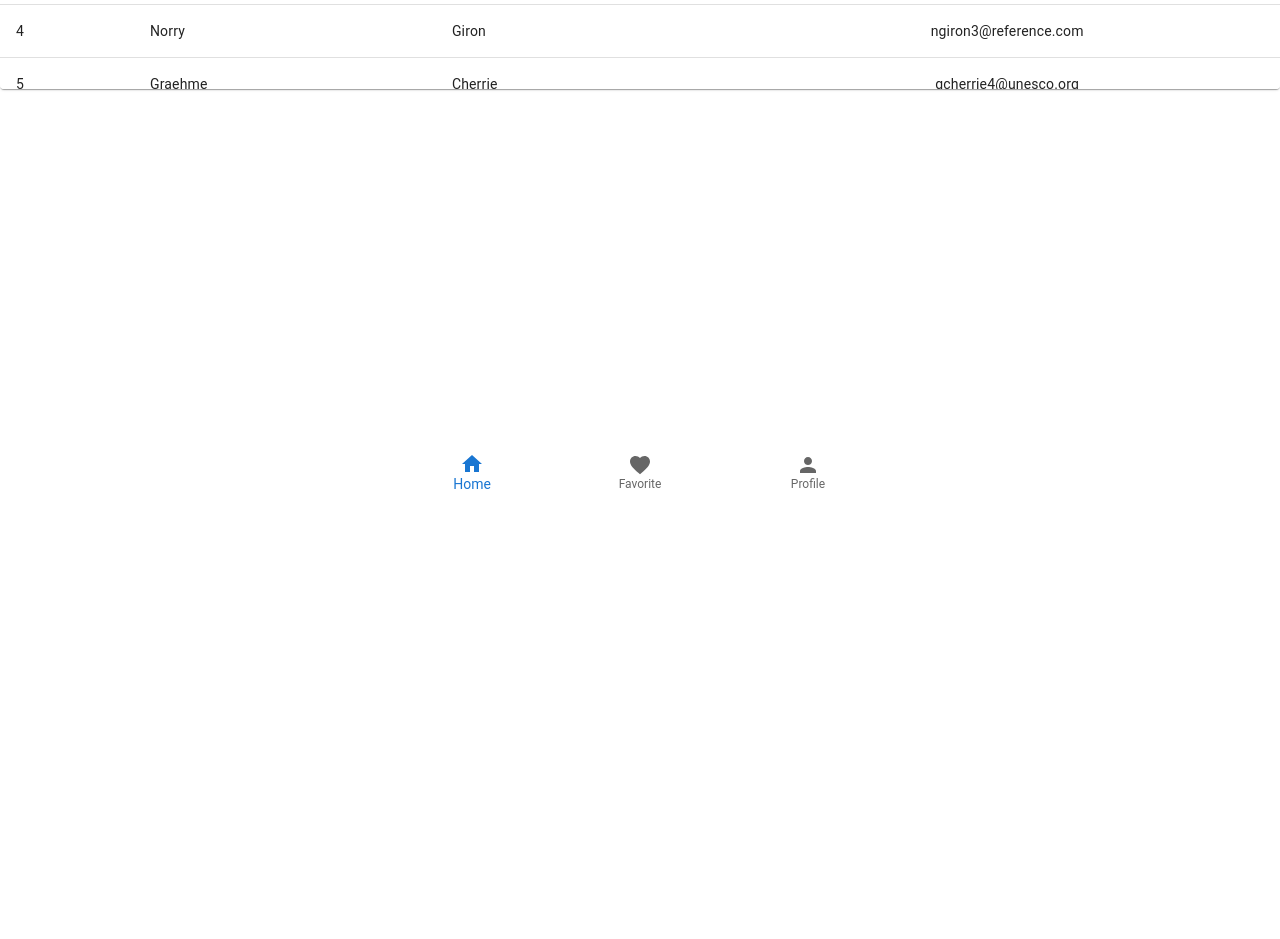
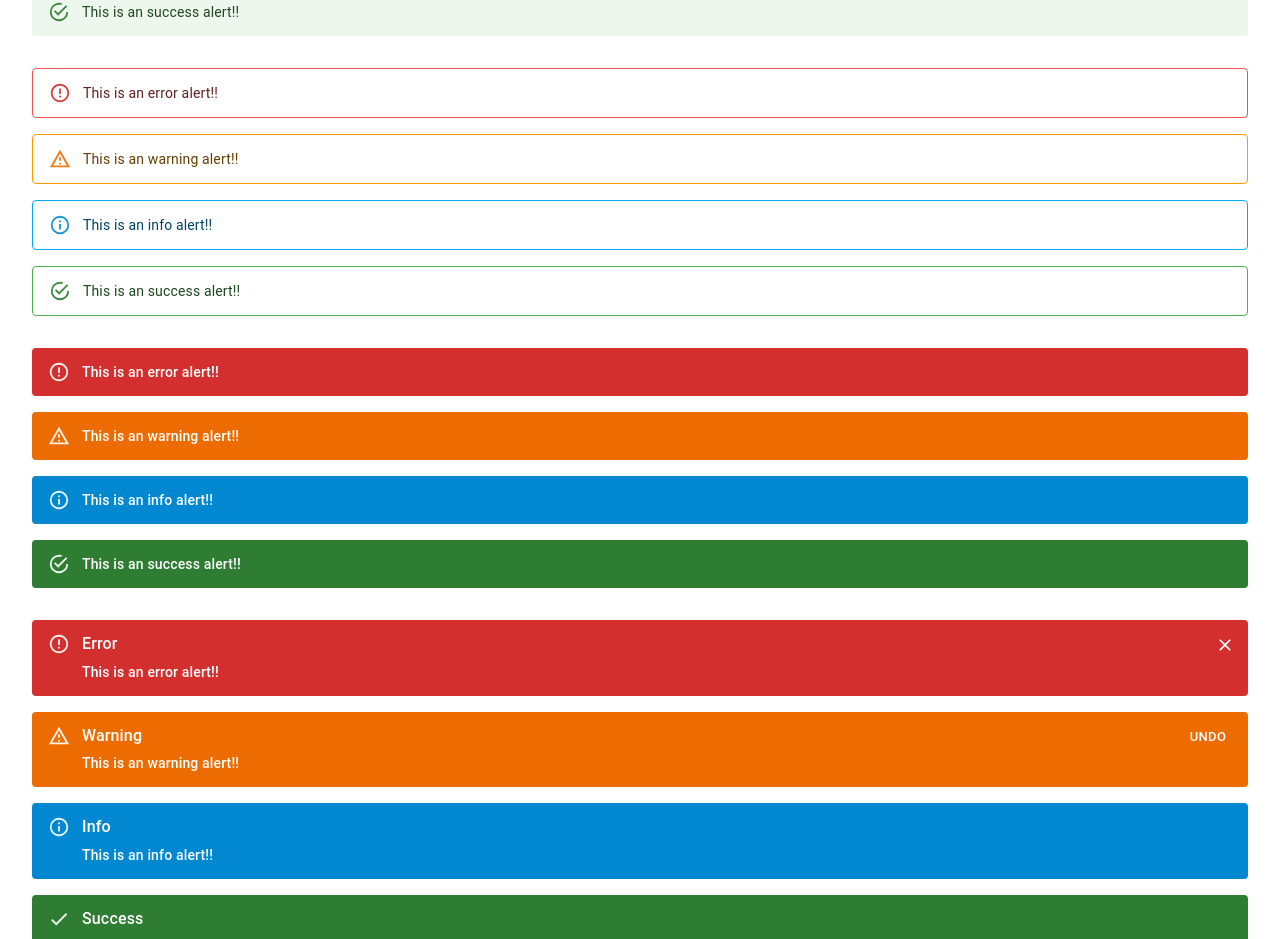
Before and after one commit to Shivaraj777/material-UI-training-demo, a React (Create React App) app: page / in a window 1280 px wide. Shown: the part 300-1239 px from the top of the page. Before the commit the page ends 800 px from the top, so only its background shows below. Built offline with nearby package versions, Linux system fonts and the light colour scheme.

Commit message:
Material UI Alert component

```diff
--- a/src/App.tsx
+++ b/src/App.tsx
@@ -7,13 +7,14 @@ import MuiNavbar from './components/MuiNavbar';
 // import MuiBreadcrumbs from './components/MuiBreadcrumbs';
 // import MuiDrawer from './components/MuiDrawer';
 // import MuiSpeedDial from './components/MuiSpeedDial';
-import MuiBottomNavigation from './components/MuiBottomNavigation';
+// import MuiBottomNavigation from './components/MuiBottomNavigation';
 // import MuiAvatar from './components/MuiAvatar';
 // import MuiBadge from './components/MuiBadge';
 // import MuiList from './components/MuiList';
 // import MuiChip from './components/MuiChip';
 // import MuiToolTip from './components/MuiToolTip';
-import MuiTable from './components/MuiTable';
+// import MuiTable from './components/MuiTable';
+import MuiAlert from './components/MuiAlert';
 // import MuiTypography from './components/MuiTypography';
 // import MuiButton from './components/MuiButton';
 // import MuiTextfield from './components/MuiTextfield';
@@ -52,8 +53,9 @@ function App() {
       {/* <MuiList /> */}
       {/* <MuiChip /> */}
       {/* <MuiToolTip /> */}
-      <MuiTable />
-      <MuiBottomNavigation />
+      {/* <MuiTable /> */}
+      <MuiAlert />
+      {/* <MuiBottomNavigation /> */}
     </div>
   );
 }
--- /dev/null
+++ b/src/components/MuiAlert.tsx
@@ -0,0 +1,58 @@
+import { Check } from '@mui/icons-material';
+import { Alert, AlertTitle, Button, Stack } from '@mui/material';
+
+function MuiAlert() {
+  return (
+    <Stack spacing={4} p={4}>
+      {/* Typees of alerts */}
+      <Stack  spacing={2}>
+        <Alert severity='error'>This is an error alert!!</Alert>
+        <Alert severity='warning'>This is an warning alert!!</Alert>
+        <Alert severity='info'>This is an info alert!!</Alert>
+        <Alert severity='success'>This is an success alert!!</Alert>
+      </Stack>
+
+      {/* With variant outlined */}
+      <Stack  spacing={2}>
+        <Alert variant='outlined' severity='error'>This is an error alert!!</Alert>
+        <Alert variant='outlined' severity='warning'>This is an warning alert!!</Alert>
+        <Alert variant='outlined' severity='info'>This is an info alert!!</Alert>
+        <Alert variant='outlined' severity='success'>This is an success alert!!</Alert>
+      </Stack>
+
+      {/* With variant filled */}
+      <Stack  spacing={2}>
+        <Alert variant='filled' severity='error'>This is an error alert!!</Alert>
+        <Alert variant='filled' severity='warning'>This is an warning alert!!</Alert>
+        <Alert variant='filled' severity='info'>This is an info alert!!</Alert>
+        <Alert variant='filled' severity='success'>This is an success alert!!</Alert>
+      </Stack>
+
+      {/* showing alert with Alert title */}
+      <Stack  spacing={2}>
+        <Alert variant='filled' severity='error' onClose={() => alert('Closed!!')}>
+          <AlertTitle>Error</AlertTitle>
+          This is an error alert!!
+        </Alert>
+        <Alert
+          variant='filled'
+          severity='warning'
+          action={<Button color='inherit' size='small'>UNDO</Button>}
+        >
+          <AlertTitle>Warning</AlertTitle>
+          This is an warning alert!!
+        </Alert>
+        <Alert variant='filled' severity='info'>
+          <AlertTitle>Info</AlertTitle>
+          This is an info alert!!
+        </Alert>
+        <Alert variant='filled' severity='success' icon={<Check fontSize='inherit' />}>
+          <AlertTitle>Success</AlertTitle>
+          This is an success alert!!
+        </Alert>
+      </Stack>
+    </Stack>
+  )
+}
+
+export default MuiAlert;
```
